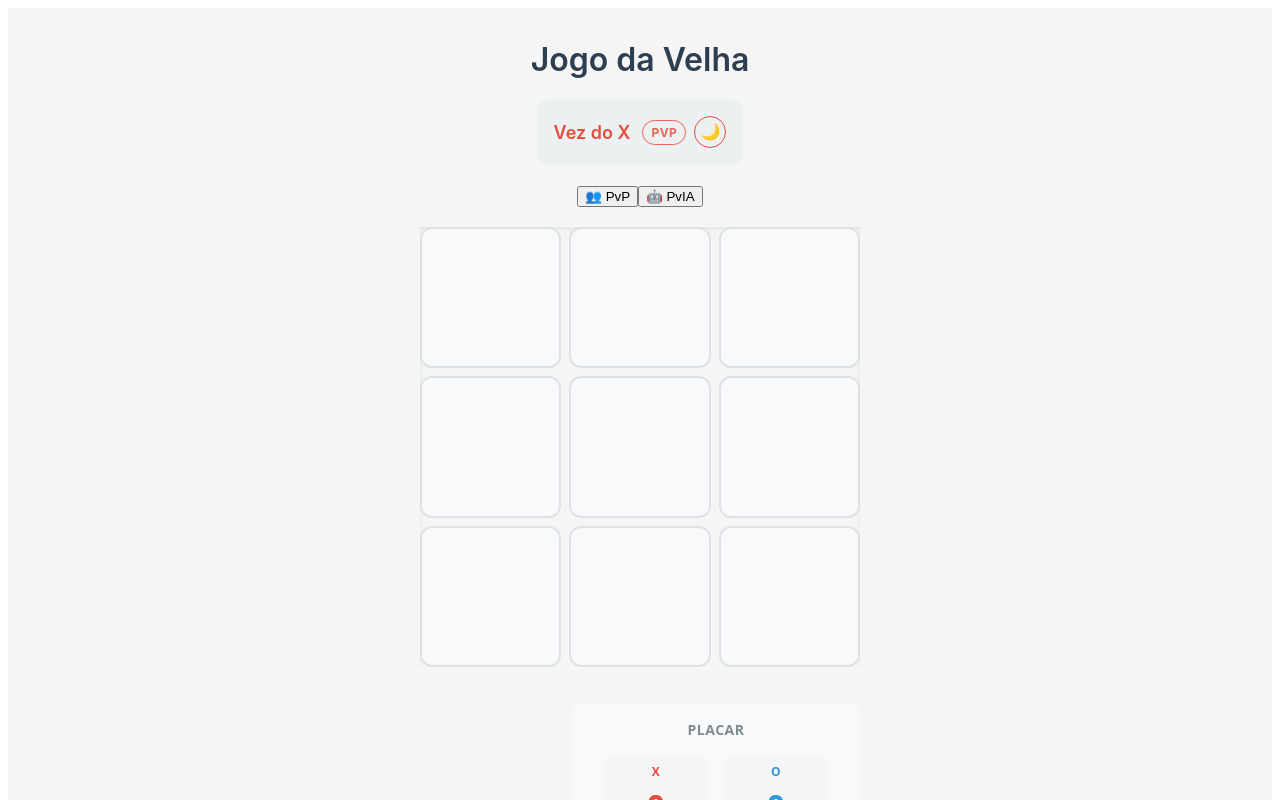
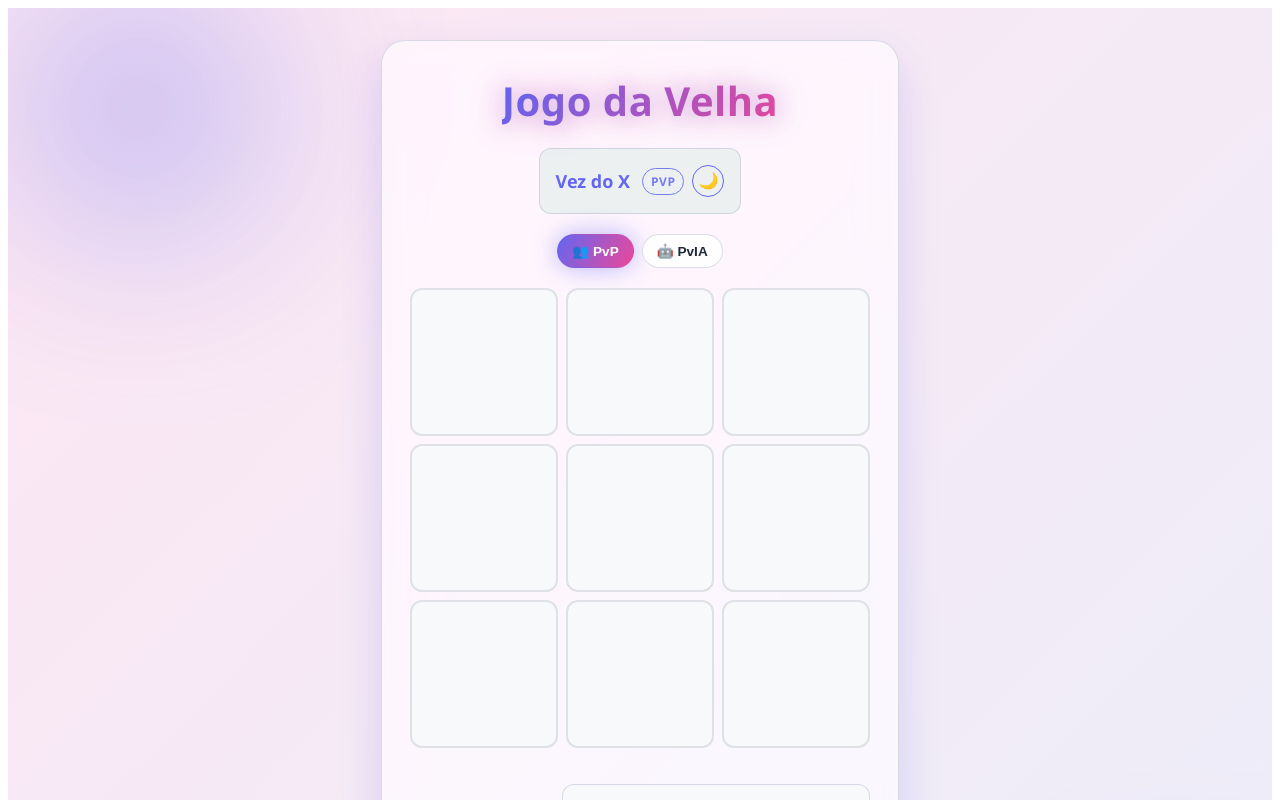
Before and after one commit to Marcelo-Marcos999/teste-estudio, a React (Vite) app: page / in a window 1280 px wide. Shown: the top 800 px of the page. Built offline with nearby package versions, Linux system fonts and the light colour scheme.

Commit message:
feat: update src/App.module.css

```diff
--- a/src/App.module.css
+++ b/src/App.module.css
@@ -1,28 +1,128 @@
+:root {
+  --bg-1: #eef2ff;
+  --bg-2: #fce7f3;
+  --bg-3: #e0f2fe;
+  --surface: rgba(255, 255, 255, 0.6);
+  --surface-strong: rgba(255, 255, 255, 0.85);
+  --border: rgba(148, 163, 184, 0.35);
+  --text: #1e293b;
+  --text-muted: #64748b;
+  --primary: #6366f1;
+  --primary-strong: #4f46e5;
+  --accent: #ec4899;
+  --shadow: 0 18px 40px rgba(79, 70, 229, 0.18);
+  --glow: 0 0 24px rgba(99, 102, 241, 0.45);
+}
+
+[data-theme='dark'] {
+  --bg-1: #0f172a;
+  --bg-2: #1e1b4b;
+  --bg-3: #0b1120;
+  --surface: rgba(30, 41, 59, 0.55);
+  --surface-strong: rgba(30, 41, 59, 0.82);
+  --border: rgba(148, 163, 184, 0.25);
+  --text: #e2e8f0;
+  --text-muted: #94a3b8;
+  --primary: #818cf8;
+  --primary-strong: #6366f1;
+  --accent: #f472b6;
+  --shadow: 0 18px 40px rgba(0, 0, 0, 0.5);
+  --glow: 0 0 28px rgba(129, 140, 248, 0.55);
+}
+
 .app {
+  position: relative;
   display: flex;
   flex-direction: column;
   align-items: center;
   min-height: 100vh;
   padding: 24px 16px;
-  background-color: #f5f5f5;
-  font-family: -apple-system, BlinkMacSystemFont, 'Segoe UI', Roboto, Oxygen, Ubuntu, sans-serif;
+  overflow: hidden;
+  color: var(--text);
+  font-family: 'Segoe UI', -apple-system, BlinkMacSystemFont, Roboto, Oxygen, Ubuntu, sans-serif;
+  background: linear-gradient(135deg, var(--bg-1), var(--bg-2), var(--bg-3));
+  background-size: 300% 300%;
+  animation: gradientShift 18s ease infinite;
+  transition: background 0.5s ease, color 0.4s ease;
+}
+
+.app::before,
+.app::after {
+  content: '';
+  position: absolute;
+  border-radius: 50%;
+  filter: blur(80px);
+  opacity: 0.55;
+  pointer-events: none;
+  z-index: 0;
+}
+
+.app::before {
+  width: 320px;
+  height: 320px;
+  top: -80px;
+  left: -60px;
+  background: radial-gradient(circle, var(--primary), transparent 70%);
+  animation: floatGlow 12s ease-in-out infinite;
+}
+
+.app::after {
+  width: 360px;
+  height: 360px;
+  bottom: -120px;
+  right: -80px;
+  background: radial-gradient(circle, var(--accent), transparent 70%);
+  animation: floatGlow 15s ease-in-out infinite reverse;
+}
+
+@keyframes gradientShift {
+  0% { background-position: 0% 50%; }
+  50% { background-position: 100% 50%; }
+  100% { background-position: 0% 50%; }
+}
+
+@keyframes floatGlow {
+  0%, 100% { transform: translate(0, 0) scale(1); }
+  50% { transform: translate(30px, 20px) scale(1.15); }
 }
 
 .container {
+  position: relative;
+  z-index: 1;
   display: flex;
   flex-direction: column;
   align-items: center;
   gap: 16px;
   width: 100%;
-  max-width: 400px;
+  max-width: 420px;
+  padding: 24px 20px;
+  border-radius: 24px;
+  background: var(--surface);
+  border: 1px solid var(--border);
+  box-shadow: var(--shadow);
+  backdrop-filter: blur(18px) saturate(160%);
+  -webkit-backdrop-filter: blur(18px) saturate(160%);
+  transition: background 0.4s ease, border-color 0.4s ease, box-shadow 0.4s ease;
 }
 
 .title {
   margin: 0;
-  font-size: 1.75rem;
-  font-weight: 600;
-  color: #2c3e50;
+  font-size: 2rem;
+  font-weight: 800;
+  letter-spacing: 0.5px;
   text-align: center;
+  background: linear-gradient(120deg, var(--primary), var(--accent));
+  -webkit-background-clip: text;
+  background-clip: text;
+  -webkit-text-fill-color: transparent;
+  color: transparent;
+  text-shadow: 0 0 24px rgba(99, 102, 241, 0.25);
+  animation: titleGlow 4s ease-in-out infinite;
+}
+
+@keyframes titleGlow {
+  0%, 100% { filter: drop-shadow(0 0 6px rgba(99, 102, 241, 0.35)); }
+  50% { filter: drop-shadow(0 0 16px rgba(236, 72, 153, 0.45)); }
 }
 
 .boardWrapper {
@@ -39,6 +139,103 @@
   width: 100%;
 }
 
+.modeSelector,
+.difficultySelector {
+  display: flex;
+  flex-wrap: wrap;
+  justify-content: center;
+  gap: 8px;
+  width: 100%;
+}
+
+.modeButton,
+.difficultyButton {
+  display: inline-flex;
+  align-items: center;
+  justify-content: center;
+  gap: 6px;
+  padding: 8px 14px;
+  font-size: 0.85rem;
+  font-weight: 700;
+  color: var(--text);
+  background: var(--surface-strong);
+  border: 1px solid var(--border);
+  border-radius: 999px;
+  cursor: pointer;
+  transition: transform 0.2s ease, box-shadow 0.25s ease, background 0.25s ease, color 0.25s ease, border-color 0.25s ease;
+}
+
+.modeButton:hover:not(:disabled),
+.difficultyButton:hover:not(:disabled) {
+  transform: translateY(-2px);
+  border-color: var(--primary);
+  box-shadow: var(--glow);
+}
+
+.modeButton:active:not(:disabled),
+.difficultyButton:active:not(:disabled) {
+  transform: translateY(0) scale(0.96);
+}
+
+.modeButtonActive,
+.difficultyButtonActive {
+  color: #fff;
+  background: linear-gradient(120deg, var(--primary), var(--accent));
+  border-color: transparent;
+  box-shadow: var(--glow);
+}
+
+.modeButton:disabled,
+.difficultyButton:disabled {
+  opacity: 0.5;
+  cursor: not-allowed;
+}
+
+.difficultyWrapper {
+  display: flex;
+  flex-direction: column;
+  gap: 8px;
+  width: 100%;
+  padding: 12px;
+  border-radius: 18px;
+  background: var(--surface);
+  border: 1px solid var(--border);
+  backdrop-filter: blur(12px);
+  -webkit-backdrop-filter: blur(12px);
+}
+
+.difficultyHeader {
+  display: flex;
+  align-items: center;
+  justify-content: space-between;
+  gap: 8px;
+}
+
+.difficultyLabel {
+  font-size: 0.75rem;
+  font-weight: 700;
+  letter-spacing: 1px;
+  text-transform: uppercase;
+  color: var(--text-muted);
+}
+
+.difficultyCurrent {
+  font-size: 0.85rem;
+  font-weight: 700;
+  color: var(--primary);
+  animation: fadeIn 0.3s ease;
+}
+
+.difficultyIcon {
+  font-size: 1rem;
+  line-height: 1;
+}
+
+@keyframes fadeIn {
+  from { opacity: 0; transform: translateY(-4px); }
+  to { opacity: 1; transform: translateY(0); }
+}
+
 @media (min-width: 480px) {
   .app {
     padding: 32px 24px;
@@ -46,11 +243,12 @@
 
   .container {
     gap: 20px;
-    max-width: 440px;
+    max-width: 460px;
+    padding: 32px 28px;
   }
 
   .title {
-    font-size: 2rem;
+    font-size: 2.5rem;
   }
 
   .controls {
@@ -58,3 +256,18 @@
     justify-content: center;
   }
 }
+
+@media (prefers-reduced-motion: reduce) {
+  .app,
+  .app::before,
+  .app::after,
+  .title,
+  .difficultyCurrent {
+    animation: none;
+  }
+
+  .modeButton,
+  .difficultyButton {
+    transition: none;
+  }
+}
```
